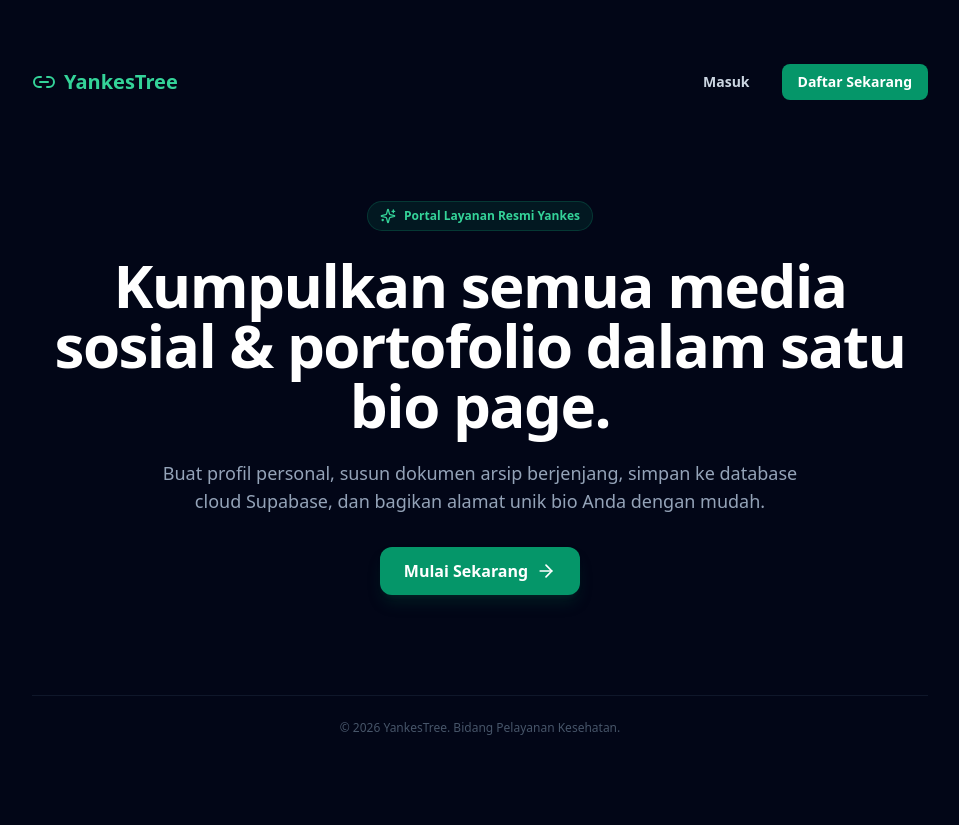
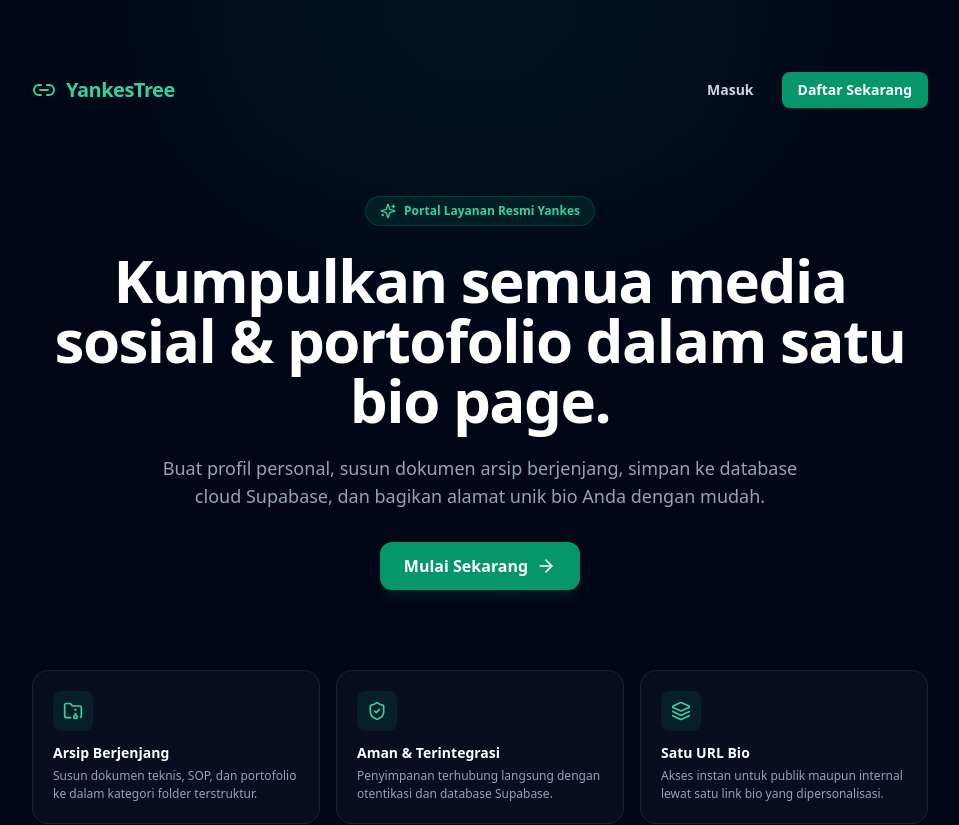
Before and after one commit to pribadisatya3/Link-Dokumen-Yankes, a Next.js app: page / in a window 1280 px wide. Shown: the top 825 px of the page, without its empty margins (160-1119 px from the left). Before the commit the page ends 800 px from the top, so only its background shows below. Built offline with nearby package versions, Linux system fonts and the light colour scheme.

Commit message:
Update page.tsx

```diff
--- a/app/page.tsx
+++ b/app/page.tsx
@@ -1,15 +1,49 @@
 import Link from 'next/link';
-import { ArrowRight, Link2, Sparkles, FolderArchive, ShieldCheck } from 'lucide-react';
+import {
+  ArrowRight,
+  Link2,
+  Sparkles,
+  FolderArchive,
+  ShieldCheck,
+  Layers
+} from 'lucide-react';
 
 export default function HomePage() {
+  const features = [
+    {
+      icon: <FolderArchive className="w-5 h-5 text-emerald-400" />,
+      title: 'Arsip Berjenjang',
+      desc: 'Susun dokumen teknis, SOP, dan portofolio ke dalam kategori folder terstruktur.',
+    },
+    {
+      icon: <ShieldCheck className="w-5 h-5 text-emerald-400" />,
+      title: 'Aman & Terintegrasi',
+      desc: 'Penyimpanan terhubung langsung dengan otentikasi dan database Supabase.',
+    },
+    {
+      icon: <Layers className="w-5 h-5 text-emerald-400" />,
+      title: 'Satu URL Bio',
+      desc: 'Akses instan untuk publik maupun internal lewat satu link bio yang dipersonalisasi.',
+    },
+  ];
+
   return (
-    <main className="min-h-screen flex flex-col justify-between p-6 md:p-16 max-w-5xl mx-auto">
-      <header className="flex justify-between items-center">
-        <div className="flex items-center gap-2 font-bold text-xl text-emerald-400">
+    <div className="relative min-h-screen bg-slate-950 text-slate-100 overflow-hidden">
+      {/* Ambient background glow */}
+      <div
+        aria-hidden="true"
+        className="pointer-events-none absolute -top-40 left-1/2 -translate-x-1/2 w-[600px] h-[350px] bg-emerald-500/10 blur-[130px] rounded-full"
+      />
+
+      <main className="relative z-10 min-h-screen flex flex-col justify-between p-6 md:p-12 lg:p-16 max-w-5xl mx-auto">
+        {/* Navigation Header */}
+        <header className="flex justify-between items-center py-2">
+          <div className="flex items-center gap-2.5 font-bold text-xl text-emerald-400">
             <Link2 className="w-6 h-6" />
-          <span>YankesTree</span>
+            <span className="tracking-tight">YankesTree</span>
           </div>
-        <div className="flex gap-4">
+
+          <div className="flex items-center gap-3">
             <Link
               href="/login"
               className="text-sm font-semibold px-4 py-2 rounded-lg text-slate-300 hover:text-white transition-colors"
@@ -18,36 +52,59 @@ export default function HomePage() {
             </Link>
             <Link
               href="/login?tab=register"
-            className="text-sm font-semibold px-4 py-2 rounded-lg bg-emerald-600 hover:bg-emerald-500 text-white transition-colors"
+              className="text-sm font-semibold px-4 py-2 rounded-lg bg-emerald-600 hover:bg-emerald-500 text-white transition-all shadow-sm shadow-emerald-950"
             >
               Daftar Sekarang
             </Link>
           </div>
         </header>
 
-      <section className="text-center my-20">
-        <div className="inline-flex items-center gap-2 px-3 py-1.5 rounded-full bg-emerald-500/10 border border-emerald-500/20 text-emerald-400 text-xs font-semibold mb-6">
+        {/* Hero Section */}
+        <section className="text-center my-16 md:my-20">
+          <div className="inline-flex items-center gap-2 px-3.5 py-1.5 rounded-full bg-emerald-500/10 border border-emerald-500/20 text-emerald-400 text-xs font-semibold mb-6">
             <Sparkles className="w-4 h-4" /> Portal Layanan Resmi Yankes
           </div>
-        <h1 className="text-4xl md:text-6xl font-extrabold tracking-tight text-white mb-6">
+
+          <h1 className="text-4xl md:text-6xl font-extrabold tracking-tight text-white mb-6 leading-tight">
             Kumpulkan semua media sosial & portofolio dalam satu bio page.
           </h1>
-        <p className="text-slate-400 text-base md:text-lg max-w-2xl mx-auto mb-8">
+
+          <p className="text-slate-400 text-base md:text-lg max-w-2xl mx-auto mb-8 leading-relaxed">
             Buat profil personal, susun dokumen arsip berjenjang, simpan ke database cloud Supabase, dan bagikan alamat unik bio Anda dengan mudah.
           </p>
+
           <div className="flex justify-center gap-4">
             <Link
               href="/login?tab=register"
-            className="inline-flex items-center gap-2 px-6 py-3 rounded-xl bg-emerald-600 hover:bg-emerald-500 font-semibold text-white shadow-lg shadow-emerald-900/30 transition-all hover:gap-3"
+              className="group inline-flex items-center gap-2 px-6 py-3 rounded-xl bg-emerald-600 hover:bg-emerald-500 font-semibold text-white shadow-lg shadow-emerald-900/30 transition-all"
             >
-            Mulai Sekarang <ArrowRight className="w-5 h-5" />
+              Mulai Sekarang
+              <ArrowRight className="w-5 h-5 transition-transform group-hover:translate-x-1" />
             </Link>
           </div>
         </section>
 
-      <footer className="text-center text-xs text-slate-600 border-t border-slate-900 pt-6">
+        {/* Feature Highlights */}
+        <section className="grid grid-cols-1 md:grid-cols-3 gap-4 mb-16">
+          {features.map((feat, idx) => (
+            <div
+              key={idx}
+              className="p-5 rounded-2xl bg-slate-900/50 border border-slate-800/80 backdrop-blur-sm hover:border-slate-700 transition-colors"
+            >
+              <div className="p-2.5 w-fit rounded-lg bg-emerald-500/10 mb-3">
+                {feat.icon}
+              </div>
+              <h3 className="font-semibold text-white text-sm mb-1">{feat.title}</h3>
+              <p className="text-xs text-slate-400 leading-normal">{feat.desc}</p>
+            </div>
+          ))}
+        </section>
+
+        {/* Footer */}
+        <footer className="text-center text-xs text-slate-500 border-t border-slate-900 pt-6">
           &copy; {new Date().getFullYear()} YankesTree. Bidang Pelayanan Kesehatan.
         </footer>
       </main>
+    </div>
   );
 }
```
Lines whose indentation alone changed are shown as unchanged.
